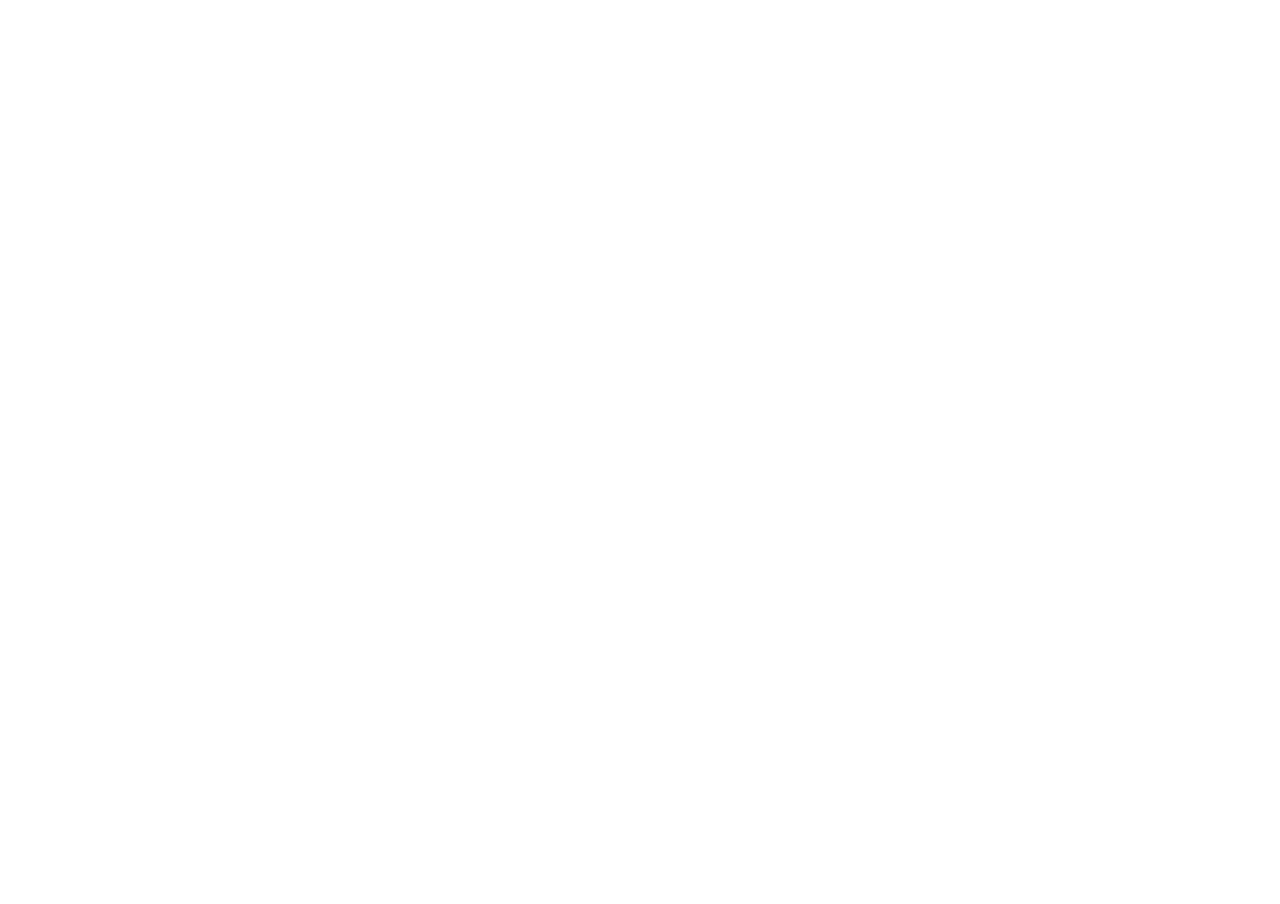
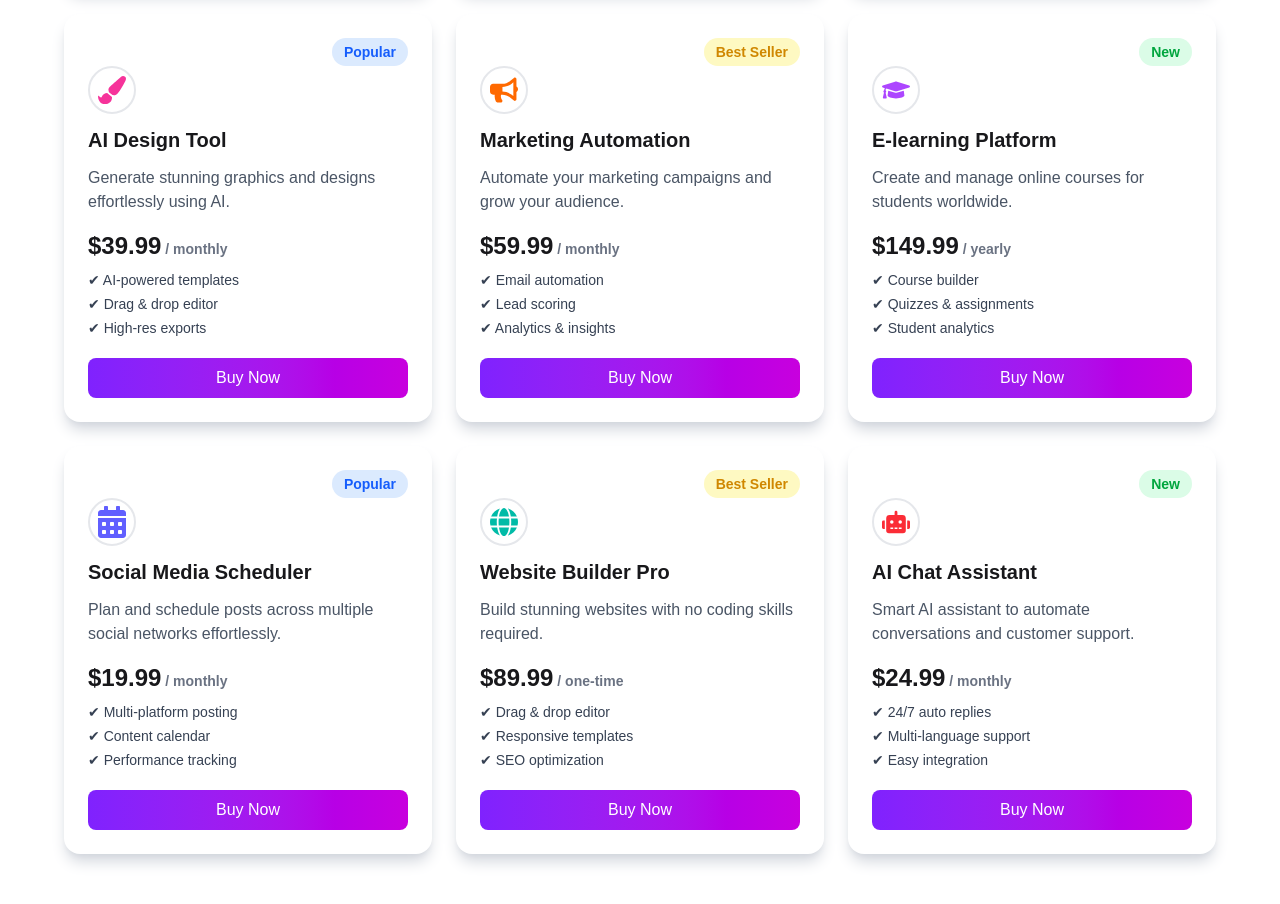
Before and after one commit to rashidulislamg71/digtools-platform, a React (Vite) app: page / in a window 1280 px wide. Shown: the part 1660-2564 px from the top of the page. Before the commit the page ends 1374 px from the top, so only its background shows below. Built offline with nearby package versions, Linux system fonts and the light colour scheme.

Commit message:
product cart add

```diff
--- a/public/productsData.json
+++ b/public/productsData.json
@@ -110,5 +110,19 @@
             "Responsive templates",
             "SEO optimization"
         ]
+    },
+    {
+        "id": 9,
+        "name": "AI Chat Assistant",
+        "description": "Smart AI assistant to automate conversations and customer support.",
+        "price": 24.99,
+        "period": "monthly",
+        "tag": "New",
+        "tagType": "new",
+        "features": [
+            "24/7 auto replies",
+            "Multi-language support",
+            "Easy integration"
+        ]
     }
 ]
--- a/src/components/Products/ProductCart.jsx
+++ b/src/components/Products/ProductCart.jsx
@@ -1,10 +1,131 @@
-import React from 'react'
+import React from "react";
 
-function ProductCart({product}) {
-  console.log("ProductCart product:", product);
+import {
+  FaFileAlt,
+  FaChartLine,
+  FaCloud,
+  FaPaintBrush,
+  FaBullhorn,
+  FaGraduationCap,
+  FaCalendarAlt,
+  FaGlobe,
+  FaRobot,
+  FaFileArchive,
+  FaFileAudio,
+} from "react-icons/fa";
+import { FaFile } from "react-icons/fa6";
+
+const productIcons = [
+  {
+    id: 1,
+    name: "Pro Resume Builder",
+    icon: FaFileAlt,
+    iconColor: "text-blue-500",
+  },
+  {
+    id: 2,
+    name: "Premium Analytics Suite",
+    icon: FaChartLine,
+    iconColor: "text-green-500",
+  },
+  {
+    id: 3,
+    name: "Cloud Storage Pro",
+    icon: FaCloud,
+    iconColor: "text-sky-500",
+  },
+  {
+    id: 4,
+    name: "AI Design Tool",
+    icon: FaPaintBrush,
+    iconColor: "text-pink-500",
+  },
+  {
+    id: 5,
+    name: "Marketing Automation",
+    icon: FaBullhorn,
+    iconColor: "text-orange-500",
+  },
+  {
+    id: 6,
+    name: "E-learning Platform",
+    icon: FaGraduationCap,
+    iconColor: "text-purple-500",
+  },
+  {
+    id: 7,
+    name: "Social Media Scheduler",
+    icon: FaCalendarAlt,
+    iconColor: "text-indigo-500",
+  },
+  {
+    id: 8,
+    name: "Website Builder Pro",
+    icon: FaGlobe,
+    iconColor: "text-teal-500",
+  },
+  {
+    id: 9,
+    name: "AI Chat Assistant",
+    icon: FaRobot,
+    iconColor: "text-red-500",
+  },
+];
+
+function ProductCart({ product }) {
+  const { name, description, price, period, tag, tagType, features } = product;
+
+  const matchedIcon = productIcons.find((item) => item.name === name);
+
+  const Icon = matchedIcon?.icon;
+  const iconColor = matchedIcon?.iconColor || "text-gray-500";
+
   return (
-    <div>ProductCart</div>
-  )
+    <div className="bg-white rounded-2xl  p-6 flex flex-col justify-between  shadow-lg shadow-gray-300">
+      {/* Tag */}
+      <div className="flex justify-end">
+        <span
+          className={`px-3 py-1 text-sm rounded-full mb-3 font-semibold
+          ${
+            tagType === "popular"
+              ? "bg-blue-100 text-blue-600"
+              : tagType === "new"
+                ? "bg-green-100 text-green-600"
+                : "bg-yellow-100 text-yellow-600"
+          }`}
+        >
+          {tag}
+        </span>
+      </div>
+
+      {/* Icon */}
+      <div className="mb-3 -mt-3 border-2 border-gray-200 rounded-full w-12 h-12 flex justify-center items-center p-2">
+        {Icon && <Icon className={`text-4xl ${iconColor}`} />}
+      </div>
+
+      <h2 className="text-xl font-bold mb-3">{name}</h2>
+
+      <p className="text-gray-600 mb-4">{description}</p>
+
+      <h3 className="text-2xl font-bold mb-2">
+        ${price}
+        <span className="text-sm text-gray-500"> / {period}</span>
+      </h3>
+
+      <ul className="mb-5 space-y-1 text-sm text-gray-700">
+        {features.map((feature, index) => (
+          <li key={index}>✔ {feature}</li>
+        ))}
+      </ul>
+
+      <button
+        className="mt-auto bg-linear-to-r from-violet-600 to-fuchsia-600 text-white py-2 rounded-lg cursor-pointer hover:to-violet-500
+       hover:text-black duration-100 transition"
+      >
+        Buy Now
+      </button>
+    </div>
+  );
 }
 
-export default ProductCart
+export default ProductCart;
--- a/src/components/Products/Products.jsx
+++ b/src/components/Products/Products.jsx
@@ -5,7 +5,7 @@
   const productsData = use(promiseProducts);
 
   return (
-    <div>
+    <div className="grid grid-cols-1 sm:grid-cols-2 lg:grid-cols-3 gap-6 px-4 md:px-16 my-15">
       {productsData.length > 0 ? (
         productsData.map((product) => (
           <ProductCart key={product.id} product={product} />
```
